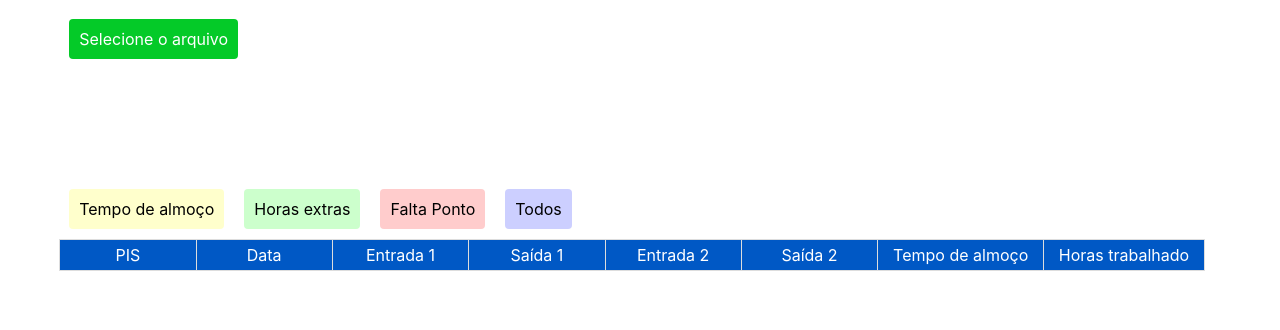
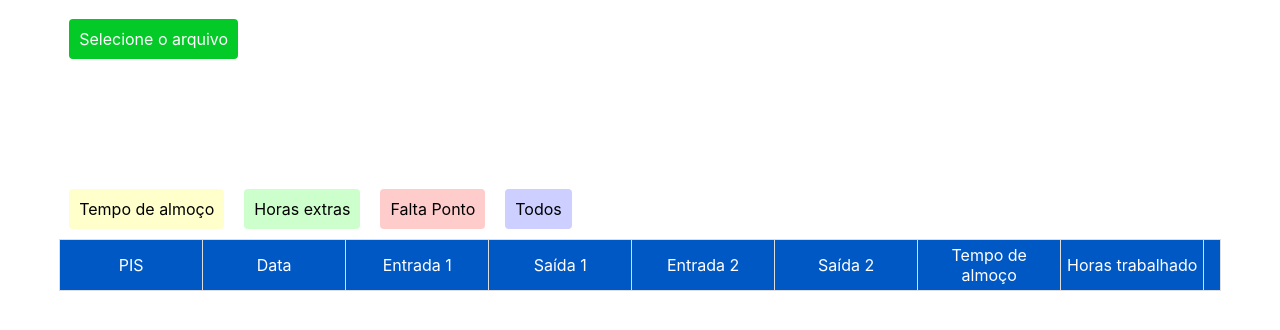
Before and after one commit to Rubens1/recurso, a React (Create React App) app: page / in a window 1280 px wide. Shown: the top 330 px of the page. Built offline with nearby package versions, Linux system fonts and the light colour scheme.

Commit message:
Atualização no CSS da tabela

```diff
--- a/src/App.jsx
+++ b/src/App.jsx
@@ -205,6 +205,7 @@ function App() {
       <td className="titulo">Saída 2</td>
       <td className="titulo">Tempo de almoço</td>
       <td className="titulo">Horas trabalhado</td>
+      <td></td>
     </tr>
   </thead>
   <tbody className="tbody">
--- a/src/style/index.css
+++ b/src/style/index.css
@@ -74,7 +74,7 @@ code {
 }
 
 .tabela-titulos .titulo {
-  min-width: 120px;
+  min-width: 143px;
   padding: 5px;
   text-align: center;
 }
```
